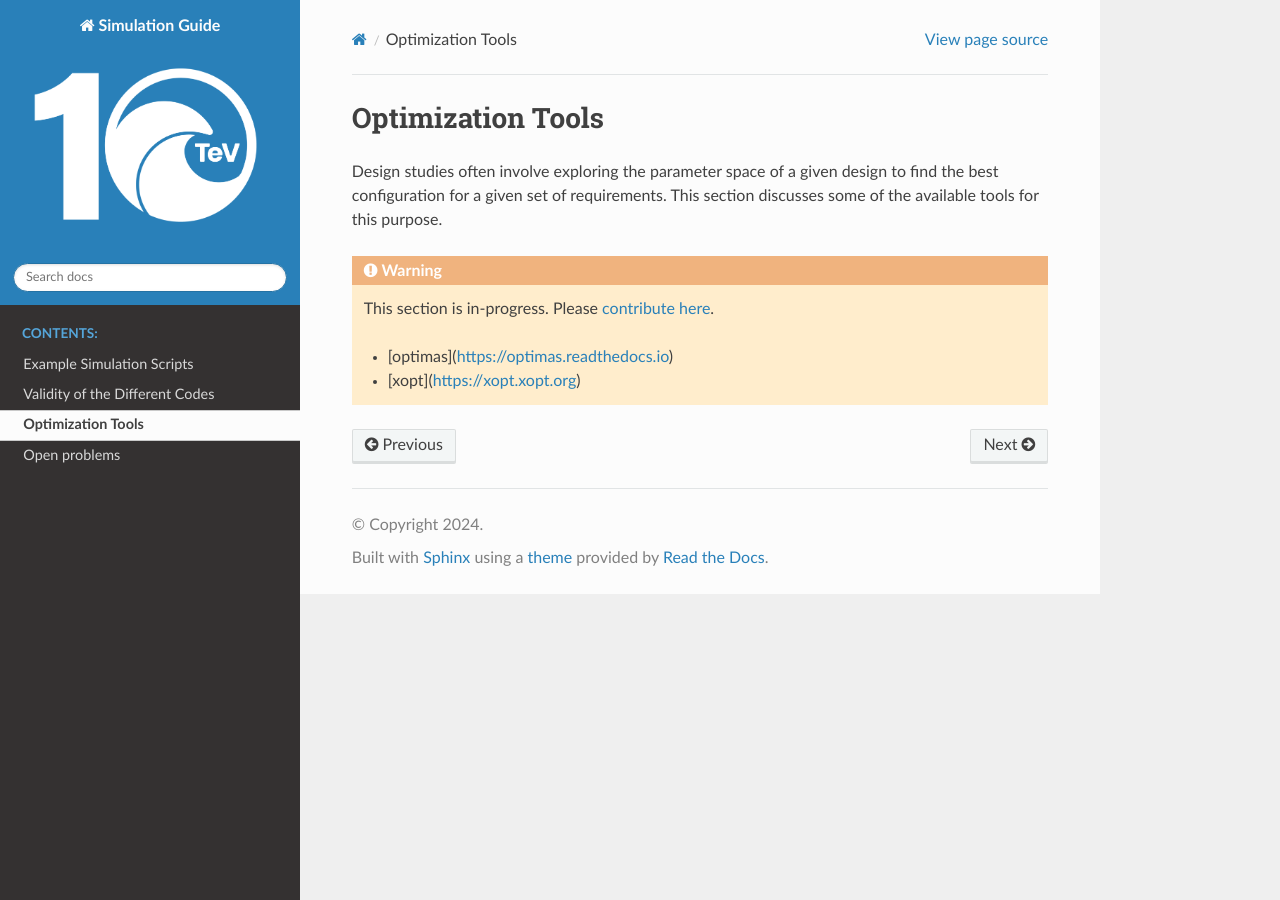
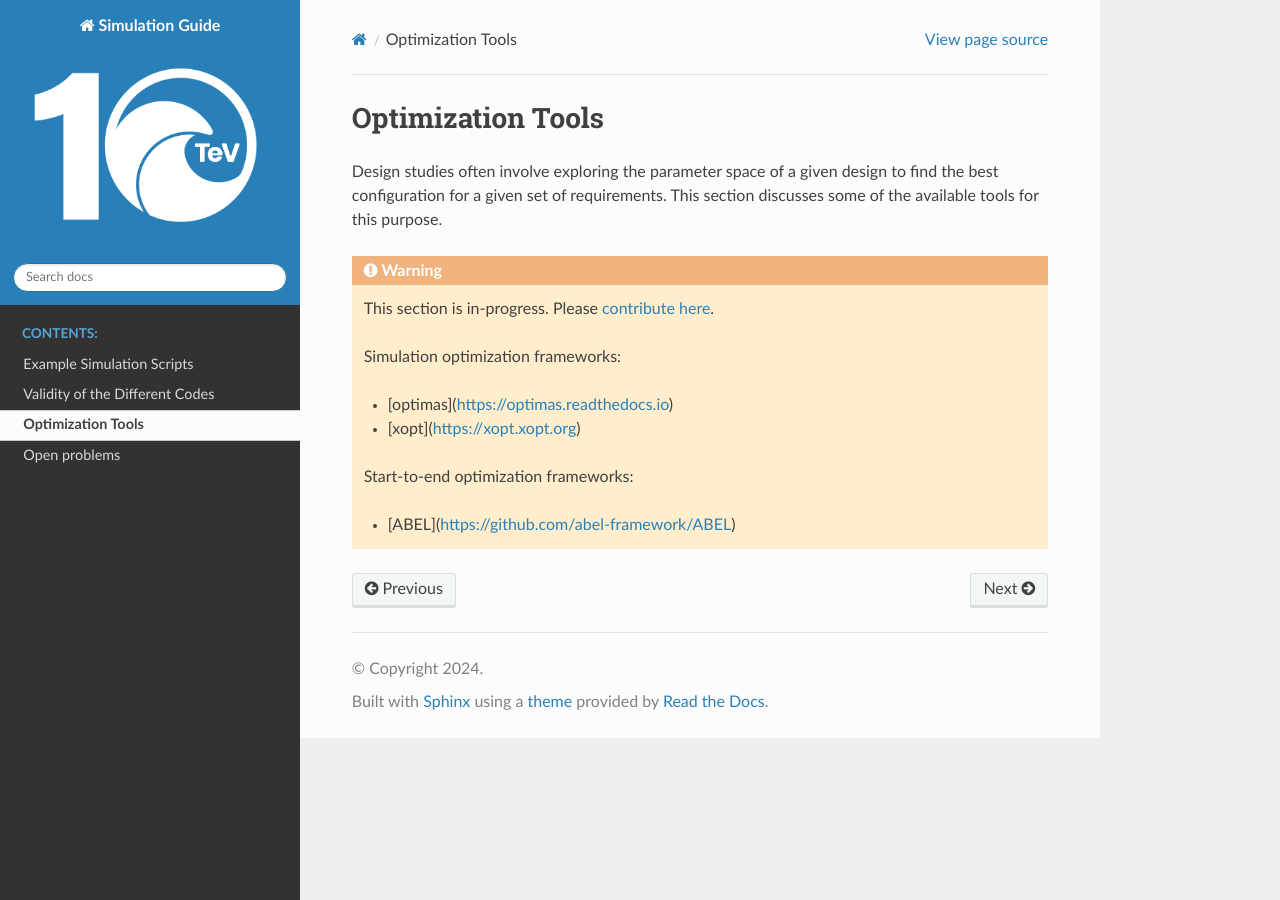
Before and after one commit to 10TeV-wakefield-collider/simulation_guide, a Sphinx documentation site: the page built from docs/optimization_tools/index.rst, in a window 1280 px wide. Built offline with Sphinx 7.4.7 and the Read the Docs theme 3.1.0, drawn with Linux system fonts in a browser that asks for light colours.

Commit message:
Link ABEL

```diff
--- a/docs/optimization_tools/index.rst
+++ b/docs/optimization_tools/index.rst
@@ -9,5 +9,11 @@ This section discusses some of the available tools for this purpose.
    This section is in-progress.
    Please `contribute here <https://github.com/10TeV-wakefield-collider/simulation_guide>`__.
 
+   Simulation optimization frameworks:
+
    * [optimas](https://optimas.readthedocs.io)
    * [xopt](https://xopt.xopt.org)
+
+   Start-to-end optimization frameworks:
+
+   * [ABEL](https://github.com/abel-framework/ABEL)
```
